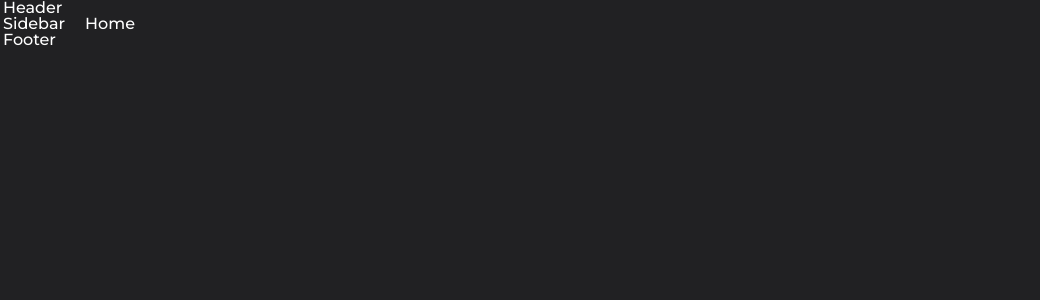
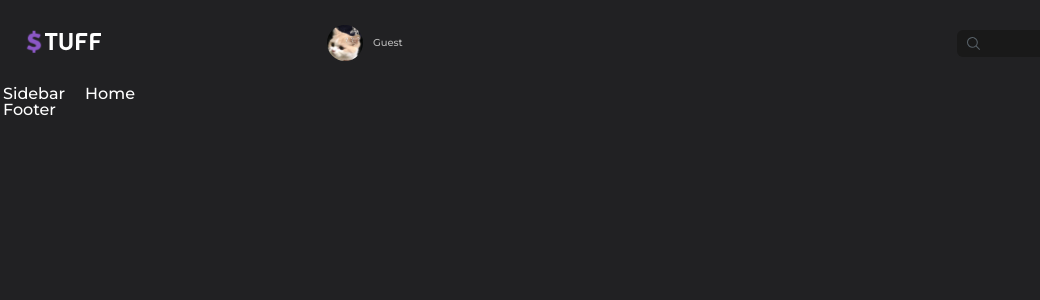
Before and after one commit to kaliberda97/react-redux-store, a React (Create React App) app: page / in a window 1280 px wide. Shown: the top 300 px of the page, without its empty margins (0-1040 px from the left). Built offline with nearby package versions, Linux system fonts and the light colour scheme; a web font is replaced by a local one.

Commit message:
add components

```diff
--- a/src/components/Header/Header.jsx
+++ b/src/components/Header/Header.jsx
@@ -1,7 +1,45 @@
 import React from 'react'
+import { Link } from 'react-router-dom'
+
+import styles from '../../styles/Header.module.css'
+
+import { ROUTES } from '../../utils/routes';
+
+import LOGO from '../../images/logo.svg'
+import AVATAR from '../../images/avatar.jpg'
+
+
+
 
 const Header = () => {
-  return ( <div>Header</div>
+  return (
+  <div className={styles.header}>
+    <div className={styles.logo}>
+      <Link to={'ROUTES.HOME'}>
+        <img src={LOGO} alt="Stuff " />
+      </Link>
+    </div>
+
+    <div className= {styles.info}>
+    <div className= {styles.user}>
+    <div className= {styles.avatar} style={{backgroundImage: `url(${AVATAR})`}}
+    />
+
+    <div className={styles.username}>Guest</div>
+    </div>
+
+    <form className={styles.form}>
+    <div className={styles.icon}>
+      <svg className='icon'>
+        <use xlinkHref={`${process.env.PUBLIC_URL}/sprite.svg#search`}/>
+      </svg>
+    </div>
+    <div className={styles.input}>
+      <input type='search' name='search'/>
+    </div>
+    </form>
+    </div>
+  </div>
   )
 }
 
```
Also changed, not shown: public/sprite.svg (added).
